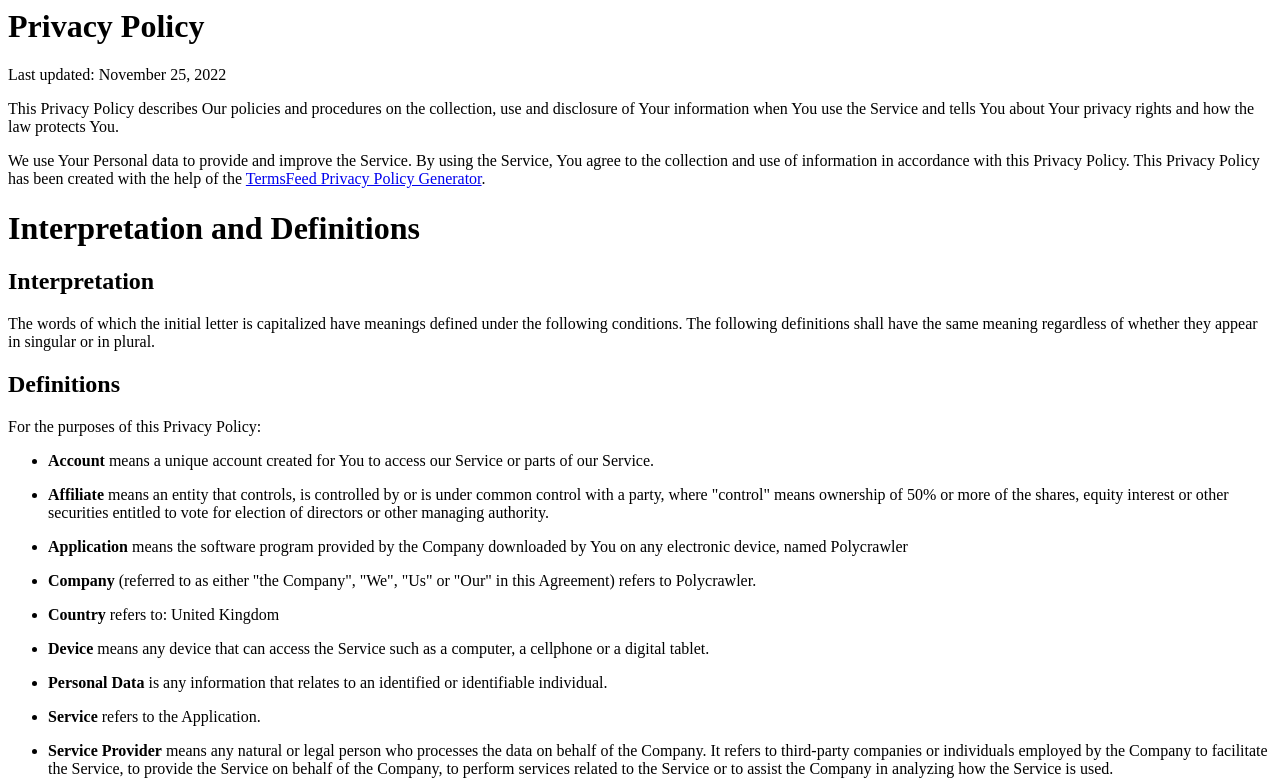
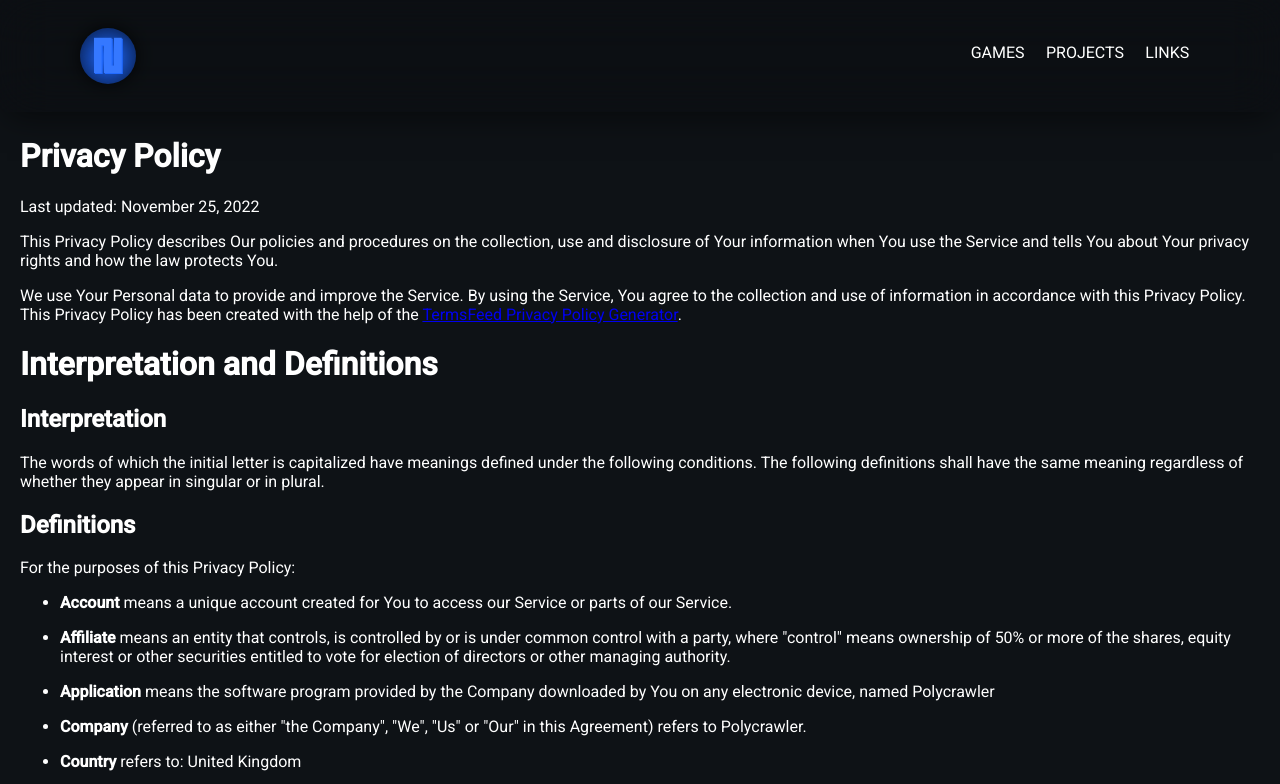
Before and after one commit to NeXx42/Nexx-Website, a plain HTML site: page Pages/privacy.html in a window 1280 px wide. Shown: the top 784 px of the page. Drawn offline with nearby package versions, Linux system fonts and the light colour scheme.

Commit message:
complete rebuild of website again

```diff
--- a/Pages/privacy.html
+++ b/Pages/privacy.html
@@ -1,4 +1,53 @@
+<!DOCTYPE html>
+<html lang="en">
+    <head>
+        <meta charset="UTF-8">
+        <meta http-equiv="X-UA-Compatible" content="IE=edge">
+        <meta name="viewport" content="width=device-width, initial-scale=1.0">
+
+        <link rel="icon" href="../Resources/Images/Profile.png">
+        <title>Privacy</title>
+
+        <link rel="preconnect" href="https://fonts.googleapis.com">
+        <link rel="preconnect" href="https://fonts.gstatic.com" crossorigin>
+        <link href="https://fonts.googleapis.com/css2?family=Roboto:wght@500&display=swap" rel="stylesheet">
+        <link href="https://fonts.googleapis.com/css2?family=Roboto:ital,wght@1,300&display=swap" rel="stylesheet">
+        <link href="https://fonts.googleapis.com/css2?family=Roboto:ital,wght@0,400;1,100&display=swap" rel="stylesheet">
+
+        <script src="https://code.jquery.com/jquery-3.6.1.js" integrity="sha256-3zlB5s2uwoUzrXK3BT7AX3FyvojsraNFxCc2vC/7pNI=" crossorigin="anonymous"></script>
+
+        <script src="../Resources/JS/PageChanger.js"></script>
+
+        <link rel="stylesheet" href="../Resources/CSS/index.css">
+        <link rel="stylesheet" href="../Resources/CSS/privacy.css">
+
+    </head>
+
     <body>
+        <link rel="stylesheet" href="../Resources/CSS/PageChanger.css">
+        <div class="content-loader"></div>
+
+
+
+        <link rel="stylesheet" href="../Resources/CSS/header.css">
+        <script src="../Resources/JS/headerbar.js"></script>
+
+        <div class="header-main">
+            <div class="header-main-left">
+                <img class="header-main-left" onclick="OpenLink('../index.html', '#0e1216')" src="../Resources/Images/Profile.png" alt="">
+            </div>
+
+            <div class="header-main-right">
+                <ul class="header-main-right">
+                    <li class="header-main-right" data-scrollid="0"><p>Games</p></li>
+                    <li class="header-main-right" data-scrollid="1"><p>Projects</p></li>
+                    <li class="header-main-right" data-scrollid="2"><p>Links</p></li>
+                </ul>
+            </div>
+        </div>
+
+
+        <div class="privacy-content">
             <h1>Privacy Policy</h1>
             <p>Last updated: November 25, 2022</p>
             <p>This Privacy Policy describes Our policies and procedures on the collection, use and disclosure of Your information when You use the Service and tells You about Your privacy rights and how the law protects You.</p>
@@ -135,4 +184,9 @@
             <ul>
             <li>By email: nexx42tv@gmail.com</li>
             </ul>
+        </div>
     </body>
+    <footer>
+        <script>ShowcaseLoad()</script>
+    </footer>
+</html>
```
Lines whose indentation alone changed are shown as unchanged.
